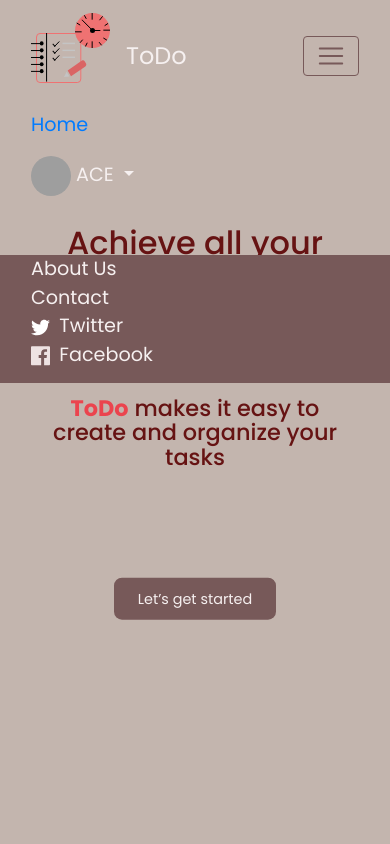
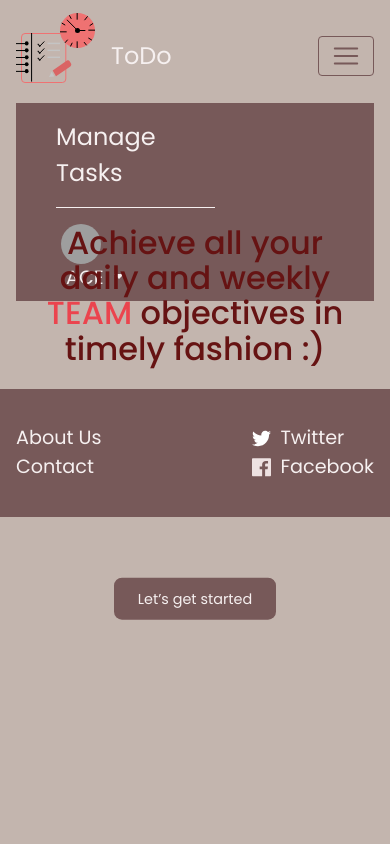
Before and after one commit to Faruqt/Django-ToDo-App, a Django app: template todoapp/templates/todoapp/mainpage.html in a window 390 px wide, after a click that opens the changed part. Run offline with Django 3.2, Linux system fonts and the light colour scheme; the template is opened without the code that fills it, so the values that code supplies are empty; a user stored in the database is signed in; data comes from the database, SQL or seed files in the repository; both versions use the stored data as it was after the commit; parts of the project's set-up code (start-up, migrations or seed data) failed here and were passed over; some libraries are stand-ins or nearby versions; grey boxes are pictures that could not be loaded.

Commit message:
Update Navbar and Footer

```diff
--- a/todoapp/static/styles.css
+++ b/todoapp/static/styles.css
@@ -18,11 +18,19 @@
     font-size: 1.2rem;
 }
 
-.container {
+/* .container {
     max-width: 1400px;
     margin: 0 auto;
     padding: 0 15px;
     height: auto;
+}  */
+.page-container{
+    position: relative;
+    min-height: 100vh;
+}
+
+.containers{
+    padding-bottom: 5rem;
 }
 /* Navbar Styles*/
 .main-header{
@@ -57,7 +65,8 @@
 }
 
 .dropdown-menu {
-    background-color: #775959;
+    background-color: #F6F0F0;
+    width: 50%;
 }
 
 .dropdown-item.active, .dropdown-item:active {
@@ -124,7 +133,9 @@
 .call-to-action a{
        margin-top: 100px;
     }
-
+.team{
+    color: #EB444E;
+}
 .btn {
       color: #F6F0F0;
       background-color: #775959;
@@ -159,6 +170,10 @@
     color: #F6F0F0;
 }
 
+.login .textinput{
+    margin-left: unset;
+}
+
 form {
     border-radius: .5rem;
     margin-bottom: 10px;
@@ -184,8 +199,51 @@
 
 .nav-link{
     cursor: pointer;
+
 }
 
+li .manage{
+    color: #F6F0F0;
+    align-items: center;
+    font-size: 1.25em;
+}
+
+.nav-item .active{
+    color: #3f2d2d
+}
+
+.nav-divider{
+    height: 0;
+    margin: .5rem 0;
+    overflow: hidden;
+    border-top: 1px solid #F6F0F0;;
+    width: 50%;
+}
+
+@media (max-width: 767px) {
+    .navbar-nav {
+        background-color: #775959;
+        padding-left: revert;
+    }
+    .mb-2 {
+        margin-bottom: unset !important;
+    }
+    .user-profile{
+        margin-left: 45px;
+        width: 20%;
+    }
+    .navbar-nav .dropdown-menu {
+        margin-left: 100px;
+    }
+    li .manage{
+        width: 30%;
+    }
+}
+@media (max-width: 991px) {
+    li .manage{
+        padding-top: 16px;
+    }
+}
 /*Button and a-tag Styling*/
 .btn:hover {
     background-color: #C27D7D;
@@ -211,9 +269,16 @@
       margin-bottom: 10px;
     }
     .col-sm-3{
-        width:30%;
+        width:fit-content;
     }
   }
+
+@media (max-width: 405px) {
+    .col-sm-3{
+        width:100%;
+    }
+  }
+
 
 .welcome{
     text-align: center;
@@ -335,64 +400,6 @@
     list-style-type: none;
 }
 
-/*footer*/
-.main-footer{
-    height: 60px;
-    background-color: #775959;
-    position:absolute;
-    width:100%;
-    bottom:0px;
-    margin-top: 35px;
-}
-
-.main-footer .container{
-    display: flex;
-    justify-content: space-between;
-    height: 100%;
-    align-items:center;
-}
-
-.main-footer ul{
-    display: flex;
-    margin: 0;
-    padding: 0;
-    list-style: none;
-}
-
-.main-footer a{
-    text-decoration: none;
-    padding: 1rem;
-    color: #F6F0F0;
-}
-
-@media (max-width: 705px) {
-    .main-footer {
-        position:relative;
-    }
-}
-
-@media (max-width: 551px) {
-    .main-footer {
-        position:relative;
-        height: 128px;
-    }
-    .main-footer .container{
-        display: revert;
-    }
-    .main-footer ul{
-        display: revert;
-    }
-}
-
-.footer-nav a:hover{
-    color: #C27D7D;
-}
-
-.social-link img{
-    width: 1em;
-    margin-right: .25rem;
-}
-
 /* Category page css */
 .inputContainer {
     border-top: 1px solid #C27D7D;
@@ -402,6 +409,7 @@
 
 .inputContainer label{
    margin-left: 40px;
+   color: #661313;
 }
 
 .categories .time, .categories .choice{
@@ -414,6 +422,10 @@
     border-left: 1px solid #C27D7D;
     padding-left: 5px;
     padding-bottom: 2px;
+}
+
+.time label{
+    margin-left: 10px;
 }
 
 .categories .date{
@@ -515,3 +527,63 @@
 .profile-form .btn{
     color: #F6F0F0 !important;
 }
+
+/*footer*/
+.main-footer{
+    height: 4rem;
+    display: flex;
+    justify-content: space-between;
+    align-items: center;
+    background-color: #775959;
+    position: absolute;
+    width: 100%;
+    bottom: 0;
+}
+
+.main-footer .container{
+    display: flex;
+    justify-content: space-between;
+    height: 100%;
+    align-items:center;
+}
+
+.main-footer ul{
+    display: flex;
+    margin: 0;
+    padding: 0;
+    list-style: none;
+}
+
+.main-footer a{
+    text-decoration: none;
+    padding: 1rem;
+    color: #F6F0F0;
+}
+
+@media (max-width: 705px) {
+    .main-footer {
+        position:relative;
+    }
+}
+
+@media (max-width: 551px) {
+    .main-footer {
+        position:relative;
+        height: 128px;
+    }
+    .main-footer .container{
+        display: revert;
+    }
+    .main-footer ul{
+        display: revert;
+    }
+}
+
+.footer-nav a:hover{
+    color: #C27D7D;
+}
+
+.social-link img{
+    width: 1em;
+    margin-right: .25rem;
+}
--- a/todoapp/templates/auth/login.html
+++ b/todoapp/templates/auth/login.html
@@ -13,8 +13,8 @@
     </div>
 {% endif %}
 
-<div class="">
-        <div class="login">
+
+<div class="login">
             <form action="" method="POST" class="p-3 border border-2">
                 {% csrf_token %}
                 {{form|crispy}}
@@ -28,7 +28,6 @@
                 <a href="{% url 'todolist:my_todos' %}"> <i class="fa fa-hand-o-right" aria-hidden="true"></i>Continue</a>
 
             </div>
-        </div>
 </div>
 
 {% endblock content %}
--- a/todoapp/templates/todoapp/base.html
+++ b/todoapp/templates/todoapp/base.html
@@ -23,16 +23,16 @@
         <title>TodoApp - {% block title %}{% endblock title %}</title>
     </head>
     <body >
-        <div class="container">
-            {% include 'todoapp/navbar.html' %}
+        <div class="page-container">
+            <div class="containers">
+                {% include 'todoapp/navbar.html' %}
 
-            {% block content %}
-            {% endblock content %}
+                {% block content %}
+                {% endblock content %}
 
+            </div>
+            {% include 'todoapp/footer.html' %}
         </div>
-
-        {% include 'todoapp/footer.html' %}
-
 
         <!-- Bootstrap js -->
         <script src="https://code.jquery.com/jquery-3.4.1.slim.min.js" integrity="sha384-J6qa4849blE2+poT4WnyKhv5vZF5SrPo0iEjwBvKU7imGFAV0wwj1yYfoRSJoZ+n" crossorigin="anonymous"></script>
--- a/todoapp/templates/todoapp/footer.html
+++ b/todoapp/templates/todoapp/footer.html
@@ -1,7 +1,7 @@
 {% load static %}
 
 <footer class="main-footer">
-    <div class="container">
+    <!-- <div class="container"> -->
       <nav class="footer-nav">
         <ul>
           <li><a href="#">About Us</a></li>
@@ -24,5 +24,5 @@
           </li>
         </ul>
       </nav>
-    </div>
+    <!-- </div> -->
 </footer>
--- a/todoapp/templates/todoapp/mainpage.html
+++ b/todoapp/templates/todoapp/mainpage.html
@@ -9,7 +9,7 @@
 <section class="home-main-section ">
 
   <div class="call-to-action">
-      <h1 class="title">Achieve all your daily and weekly objectives in timely fashion :)</h1>
+      <h1 class="title">Achieve all your daily and weekly <span class="team">TEAM</span>  objectives in timely fashion :)</h1>
       <h3 class="subtitle"> <strong>ToDo</strong> makes it easy to create and organize your tasks </h3>
       <a href="{% url 'login' %}" class="btn">Let’s get started</a>
   </div>
--- a/todoapp/templates/todoapp/navbar.html
+++ b/todoapp/templates/todoapp/navbar.html
@@ -42,7 +42,7 @@
 </nav>
 -->
 
-  <nav class="navbar navbar-expand-lg">
+  <nav class="navbar navbar-expand-md">
     <div class="container-fluid">
       <a class="navbar-brand brand-logo" href="{{path_to_home}}">
         <img class="logo" src="{% static 'Logo.svg' %}">
@@ -54,12 +54,14 @@
       <!-- <a class="navbar-brand" href="#">Hello</a>  -->
 
       {% if request.user.is_authenticated %}
-      <div class="collapse navbar-collapse" id="navbarSupportedContent">
-        <ul class="navbar-nav me-auto mb-2 mb-lg-0">
-          <li class="nav-item">
-          <a class="nav-link active" aria-current="page" href="#">Home</a>
+      <div class="collapse navbar-collapse justify-content-between" id="navbarSupportedContent">
+        <ul class="navbar-nav mb-2 mb-lg-0">
+          <li class="nav-item ">
+          <a class="nav-link {% if request.path == path_to_categories%}active{% endif %} manage" aria-current="page" href="{{path_to_categories}}">Manage Tasks</a>
           </li>
-          <li class="nav-item dropdown">
+          <li><hr class="nav-divider"></li>
+        </ul>
+        <span class="navbar-nav nav-item dropdown">
           <div class="nav-link dropdown-toggle user-profile" id="navbarDropdown" role="button" data-bs-toggle="dropdown" aria-expanded="false">
             <img src="{{request.user.profile.avatar.url}}" class="avatar-sm">&nbsp;{{request.user}}
           </div>
@@ -68,9 +70,9 @@
             <li><hr class="dropdown-divider"></li>
             <li> <a class="dropdown-item" href= "{% url 'logout' %}">Logout</a></li>
           </ul>
-          </li>
-        </ul>
+        </span>
       </div>
+
       {% endif %}
     </div>
   </nav>
```
Also changed, not shown: todoapp/db.sqlite3. Lines whose indentation alone changed are shown as unchanged.
